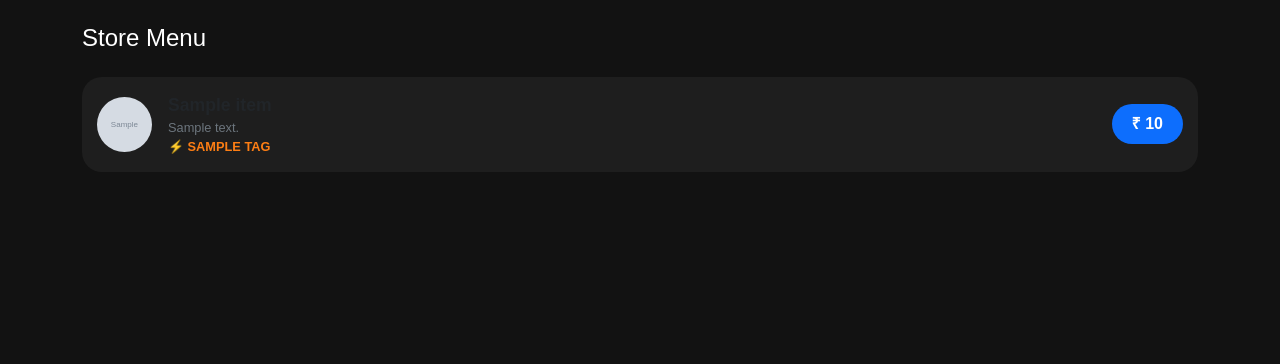
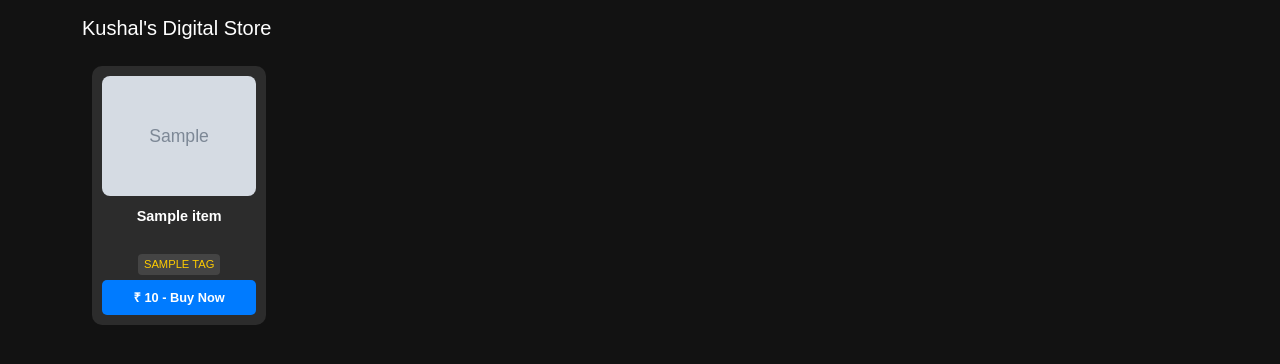
Before and after one commit to RAHU1027/Free-fire, a Flask app: template templates/index.html in a window 1280 px wide. Shown: the top 364 px of the page. Run offline with Flask 3, Linux system fonts and the light colour scheme; the template is opened without the code that fills it: most values are stand-ins (such as "Sample title", 1, 10 or a date in 2020); grey boxes marked "Sample" are stand-in pictures.

Commit message:
Update index.html

```diff
--- a/templates/index.html
+++ b/templates/index.html
@@ -1,34 +1,31 @@
 <!DOCTYPE html>
 <html lang="en">
 <head>
+    <meta name="viewport" content="width=device-width, initial-scale=1.0">
     <link href="https://cdn.jsdelivr.net/npm/bootstrap@5.3.0/dist/css/bootstrap.min.css" rel="stylesheet">
     <style>
-        body { background-color: #121212; color: #ffffff; font-family: sans-serif; }
-        .card { background-color: #1e1e1e; border-radius: 20px; border: none; margin-bottom: 12px; padding: 15px; }
-        .item-icon { width: 55px; height: 55px; object-fit: cover; border-radius: 50%; }
-        .btn-price { background-color: #0d6efd; color: white; border-radius: 25px; padding: 8px 20px; font-weight: bold; border: none; }
-        .tag-instant { color: #ffc107; font-size: 0.8rem; font-weight: bold; }
-        .tag-popular { color: #fd7e14; font-size: 0.8rem; font-weight: bold; }
+        body { background-color: #121212; color: white; font-family: sans-serif; }
+        .grid-container { display: grid; grid-template-columns: repeat(auto-fill, minmax(160px, 1fr)); gap: 10px; padding: 10px; }
+        .product-card { background-color: #2c2c2c; border-radius: 10px; padding: 10px; text-align: center; }
+        .product-img { width: 100%; height: 120px; object-fit: cover; border-radius: 8px; margin-bottom: 10px; }
+        .product-name { font-size: 0.9rem; font-weight: bold; margin-bottom: 5px; height: 40px; overflow: hidden; }
+        .tag { font-size: 0.7rem; padding: 2px 6px; border-radius: 4px; background: #444; color: #ffcc00; display: inline-block; margin-bottom: 5px; }
+        .buy-btn { background-color: #007bff; color: white; border: none; width: 100%; padding: 8px; border-radius: 5px; font-weight: bold; font-size: 0.8rem; }
     </style>
 </head>
 <body>
-    <div class="container mt-4">
-        <h4 class="mb-4">Store Menu</h4>
-        {% for item in products %}
-        <div class="card d-flex flex-row align-items-center justify-content-between">
-            <div class="d-flex align-items-center">
-                <img src="{{ url_for('static', filename='images/' + item.image) }}" class="item-icon me-3">
-                <div>
-                    <div style="font-weight: bold; font-size: 1.1rem;">{{ item.name }}</div>
-                    <div class="text-secondary" style="font-size: 0.8rem;">{{ item.desc }}</div>
-                    <div class="{{ 'tag-instant' if item.tag == 'instant' else 'tag-popular' }}">
-                        ⚡ {{ item.tag | upper }}
-                    </div>
-                </div>
+    <div class="container mt-3">
+        <h5 class="mb-3">Kushal's Digital Store</h5>
+        <div class="grid-container">
+            {% for item in products %}
+            <div class="product-card">
+                <img src="{{ url_for('static', filename='images/' + item.image) }}" class="product-img">
+                <div class="product-name">{{ item.name }}</div>
+                <div class="tag">{{ item.tag | upper }}</div>
+                <button class="buy-btn">₹ {{ item.price }} - Buy Now</button>
             </div>
-            <button class="btn-price">₹ {{ item.price }}</button>
+            {% endfor %}
         </div>
-        {% endfor %}
     </div>
 </body>
 </html>
```
